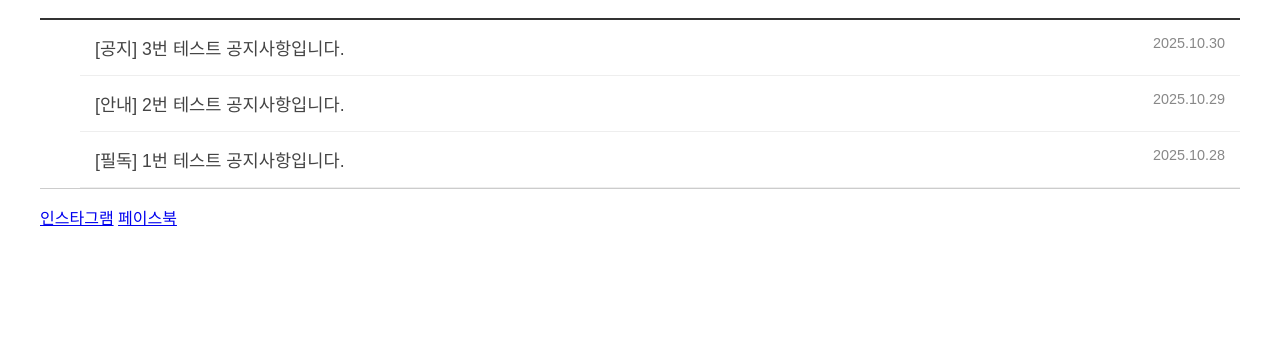
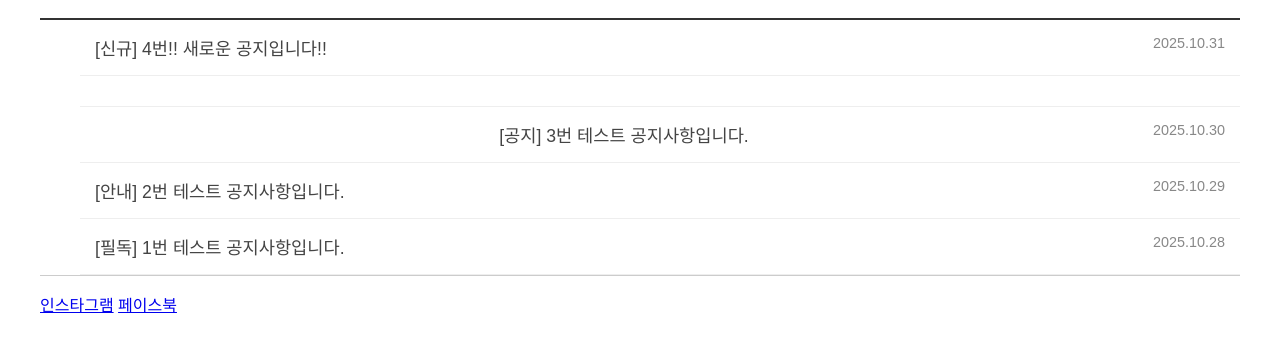
Before and after one commit to dev-dohoon/test-noticenow, a plain HTML site: page index.html in a window 1280 px wide. Shown: the part 89-440 px from the top of the page. Drawn offline with Linux system fonts and the light colour scheme.

Commit message:
Update index.html

```diff
--- a/index.html
+++ b/index.html
@@ -36,6 +36,14 @@
     <main>
         <ul class="notice-list">
             <li>
+            <a href="./notice/post-004-NEW.html">
+                [신규] 4번!! 새로운 공지입니다!!
+            </a>
+            <span class="date">2025.10.31</span>
+            </li>
+            <li>
+            <a href="./notice/post-003.html">
+            <li>
                 <a href="./notice/post-003.html">
                     [공지] 3번 테스트 공지사항입니다.
                 </a>
```
